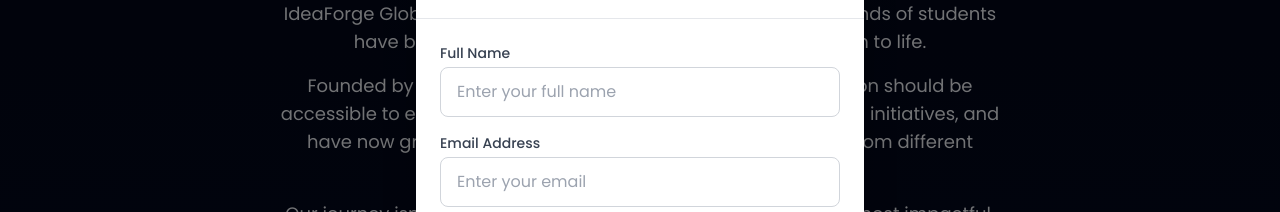
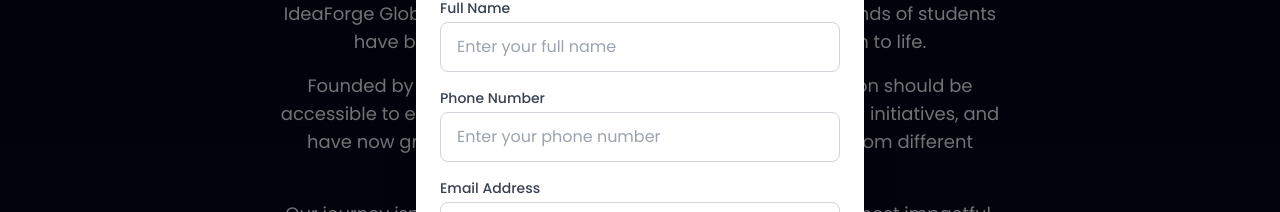
Before and after one commit to Arush-Developer/IFG-Website, a React (Vite) app: page /about in a window 1280 px wide. Both pictures are taken after a click on the button "Join Now". Shown: the part 168-380 px from the top of the page. Built offline with nearby package versions, Linux system fonts and the light colour scheme.

Commit message:
Update AuthModal.tsx

```diff
--- a/src/components/AuthModal.tsx
+++ b/src/components/AuthModal.tsx
@@ -19,6 +19,7 @@ const AuthModal: React.FC<AuthModalProps> = ({
   const [email, setEmail] = useState('');
   const [password, setPassword] = useState('');
   const [fullName, setFullName] = useState('');
+  const [phone, setPhone] = useState('');
   const [showPassword, setShowPassword] = useState(false);
   const [loading, setLoading] = useState(false);
   const [error, setError] = useState('');
@@ -26,16 +27,14 @@ const AuthModal: React.FC<AuthModalProps> = ({
 
   const { signIn, signUp } = useAuth();
 
-  // ✅ Google sign-in handler
+  // Google sign-in handler
   const handleGoogleSignIn = async () => {
     setLoading(true);
     setError('');
     try {
       const { error } = await supabase.auth.signInWithOAuth({
         provider: 'google',
-        options: {
-          redirectTo: `${window.location.origin}`, // safer, works locally & on Netlify
-        },
+        options: { redirectTo: `${window.location.origin}` },
       });
       if (error) throw error;
     } catch (err: any) {
@@ -45,7 +44,7 @@ const AuthModal: React.FC<AuthModalProps> = ({
     }
   };
 
-  // ✅ Email + Password sign-up / sign-in
+  // Email + Password sign-up / sign-in
   const handleSubmit = async (e: React.FormEvent) => {
     e.preventDefault();
     setLoading(true);
@@ -54,10 +53,11 @@ const AuthModal: React.FC<AuthModalProps> = ({
 
     const trimmedEmail = email.trim();
     const trimmedName = fullName.trim();
+    const trimmedPhone = phone.trim();
 
     try {
       if (mode === 'signup') {
-        const { error } = await signUp(trimmedEmail, password, trimmedName);
+        const { error } = await signUp(trimmedEmail, password, trimmedName, trimmedPhone);
         if (error) {
           setError(error.message);
         } else {
@@ -84,11 +84,12 @@ const AuthModal: React.FC<AuthModalProps> = ({
     }
   };
 
-  // ✅ Reset form fields
+  // Reset form fields
   const resetForm = () => {
     setEmail('');
     setPassword('');
     setFullName('');
+    setPhone('');
     setError('');
     setSuccess('');
     setShowPassword(false);
@@ -119,6 +120,7 @@ const AuthModal: React.FC<AuthModalProps> = ({
         {/* Form */}
         <form onSubmit={handleSubmit} className="p-6 space-y-4">
           {mode === 'signup' && (
+            <>
               <div>
                 <label className="block text-sm font-medium text-gray-700 mb-1">
                   Full Name
@@ -132,6 +134,20 @@ const AuthModal: React.FC<AuthModalProps> = ({
                   required
                 />
               </div>
+
+              <div>
+                <label className="block text-sm font-medium text-gray-700 mb-1">
+                  Phone Number
+                </label>
+                <input
+                  type="tel"
+                  value={phone}
+                  onChange={(e) => setPhone(e.target.value)}
+                  className="w-full px-4 py-3 border border-gray-300 rounded-lg focus:ring-2 focus:ring-purple-500 focus:border-transparent"
+                  placeholder="Enter your phone number"
+                />
+              </div>
+            </>
           )}
 
           <div>
```
Lines whose indentation alone changed are shown as unchanged.
